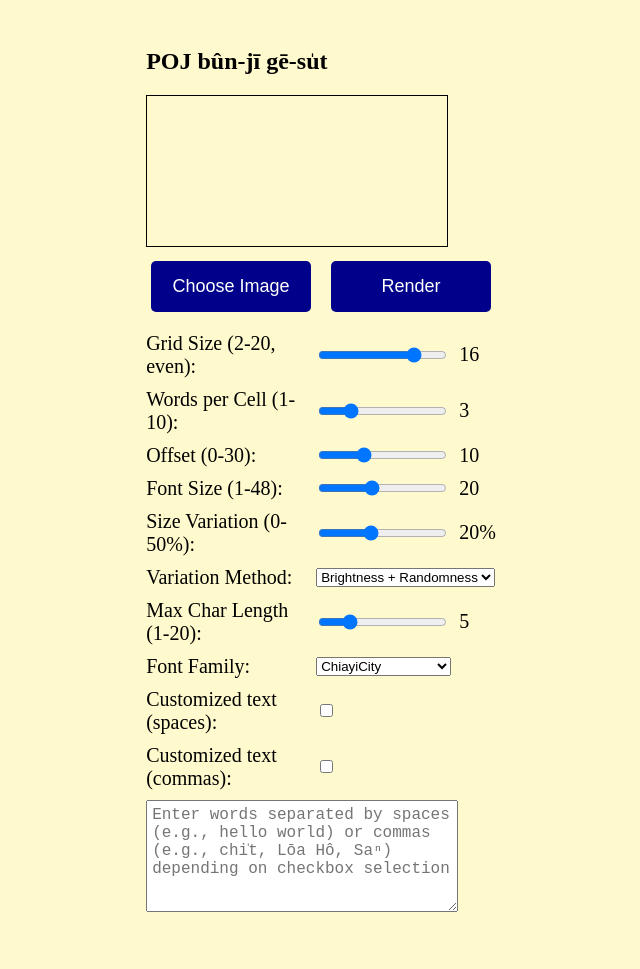
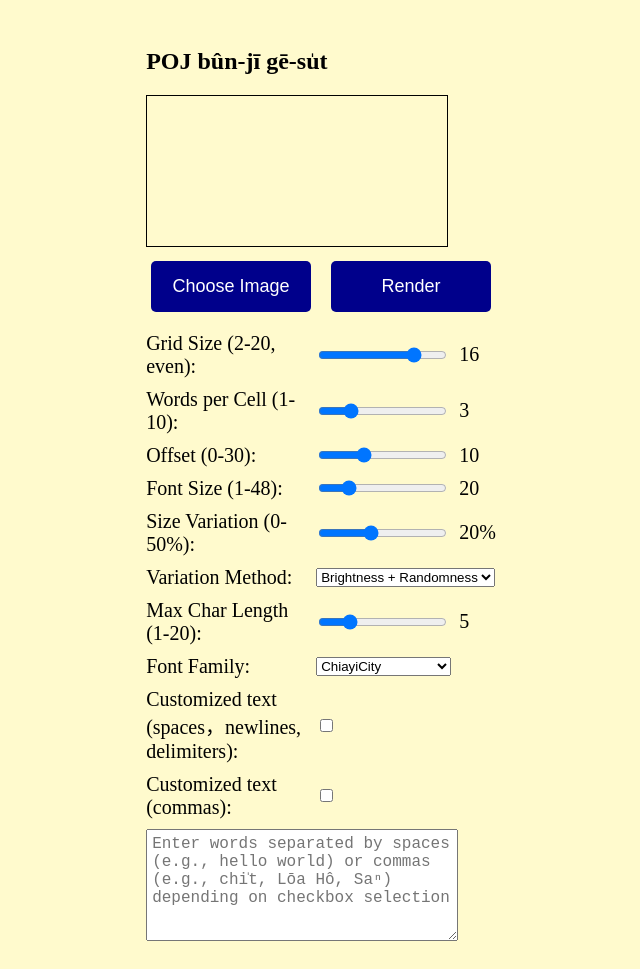
Before and after one commit to CyberOoHim/CyberOoHim.github.io, a Jekyll site: the page built from pages/taigi_poj_art_r0b.html, in a window 1280 px wide. Shown: the whole page, without its empty margins (319-959 px from the left). Built offline with Jekyll 4.4.1, drawn with Linux system fonts in a browser that asks for light colours; some web fonts are replaced; before the commit the page ends 940 px from its top, so only the background shows below that.

Commit message:
Update taigi_poj_art_r0b.html

```diff
--- a/pages/taigi_poj_art_r0b.html
+++ b/pages/taigi_poj_art_r0b.html
@@ -117,7 +117,7 @@
         </div>
         <div class="slider-container">
             <label for="fontSize">Font Size (1-48):</label>
-            <input type="range" id="fontSize" min="1" max="48" value="20">
+            <input type="range" id="fontSize" min="1" max="96" value="20">
             <span id="fontSizeValue">20</span>
         </div>
         <div class="slider-container">
@@ -152,7 +152,7 @@
             </select>
         </div>
         <div class="checkbox-container">
-            <label for="customTextCheckbox">Customized text (spaces):</label>
+            <label for="customTextCheckbox">Customized text (spaces，newlines, delimiters):</label>
             <input type="checkbox" id="customTextCheckbox">
         </div>
         <div class="checkbox-container">
```
